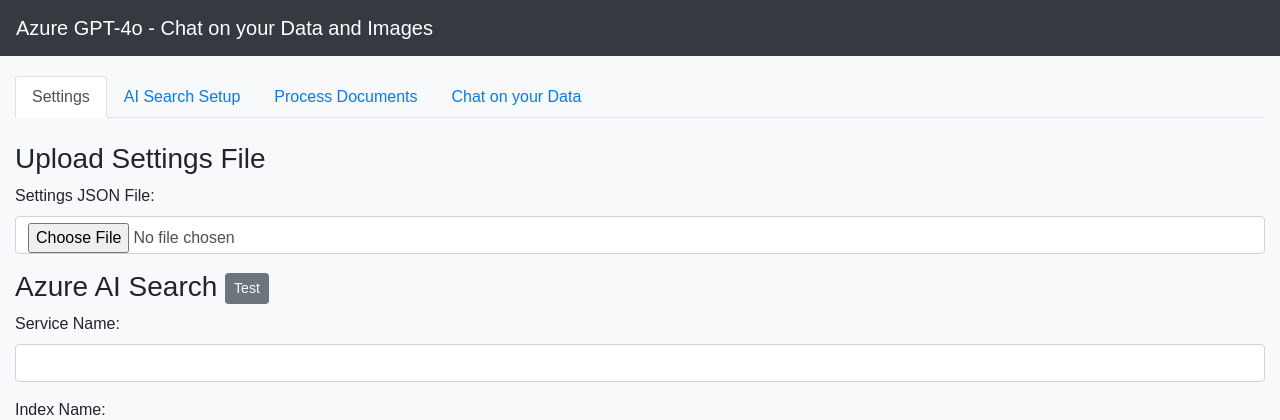
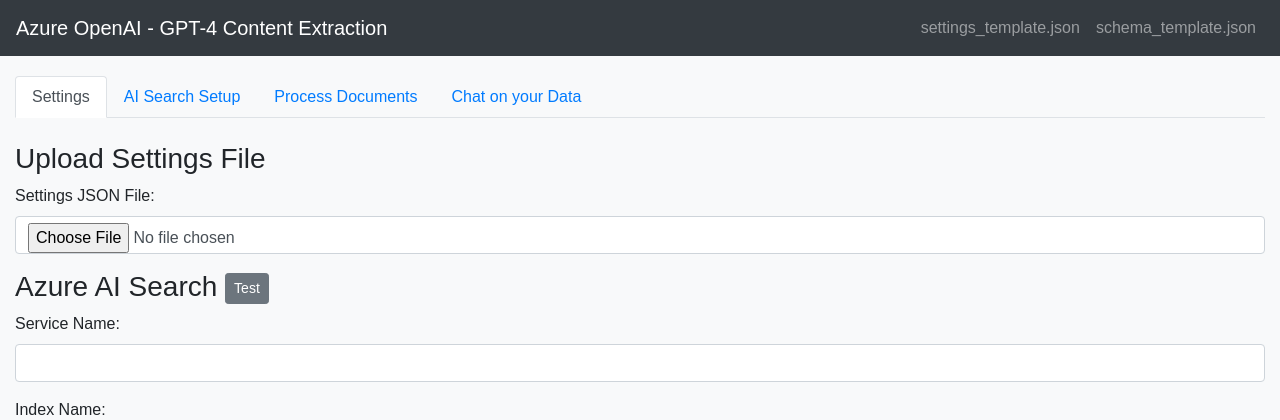
Before and after one commit to liamca/GPT4oContentExtraction, a FastAPI app: page / in a window 1280 px wide. Shown: the top 420 px of the page. Run offline with FastAPI, Linux system fonts and the light colour scheme; some libraries are stand-ins or nearby versions.

Commit message:
Added templates for download

```diff
--- a/docker/templates/index.html
+++ b/docker/templates/index.html
@@ -9,10 +9,20 @@
 
 	<!-- Navigation Bar -->
 	<nav class="navbar navbar-expand-lg navbar-dark bg-dark">
-        <a class="navbar-brand" href=".">Azure GPT-4o - Chat on your Data and Images</a>
+		<a class="navbar-brand" href=".">Azure OpenAI - GPT-4 Content Extraction</a>
 		<button class="navbar-toggler" type="button" data-toggle="collapse" data-target="#navbarNav" aria-controls="navbarNav" aria-expanded="false" aria-label="Toggle navigation">
 			<span class="navbar-toggler-icon"></span>
 		</button>
+		<div class="collapse navbar-collapse" id="navbarNav">
+			<ul class="navbar-nav ml-auto">
+				<li class="nav-item">
+					<a class="nav-link" target="_blank" href="https://liamcastorage.blob.core.windows.net/demofiles/settings_template.json?sv=2023-01-03&st=2024-08-15T22%3A43%3A45Z&se=2034-08-16T22%3A43%3A00Z&sr=b&sp=r&sig=nWJiwa6s0MXgTaqd1Au7kejo45DnOrFbTtZ4%2FkPsj2c%3D">settings_template.json</a>
+				</li>
+				<li class="nav-item">
+					<a class="nav-link" target="_blank" href="https://liamcastorage.blob.core.windows.net/demofiles/schema_template.json?sv=2023-01-03&st=2024-08-15T22%3A42%3A55Z&se=2034-08-16T22%3A42%3A00Z&sr=b&sp=r&sig=QyWVdw7ykStYjRV0xtiwj1%2FKl24lfcXYZBnQfznhP7E%3D">schema_template.json</a>
+				</li>
+			</ul>
+		</div>
 	</nav>
 
     <!-- Main Content -->
```
Lines whose indentation alone changed are shown as unchanged.
